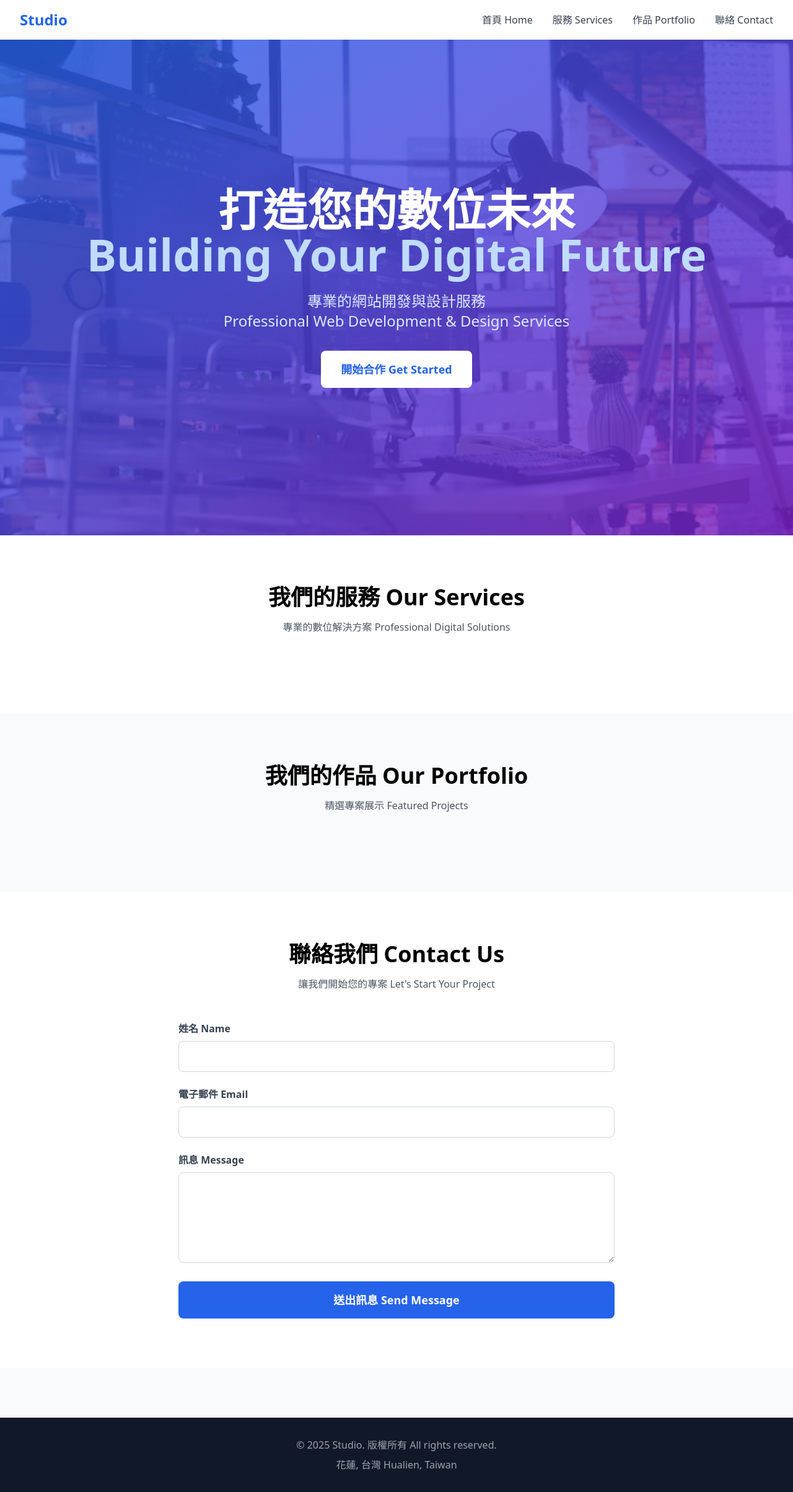
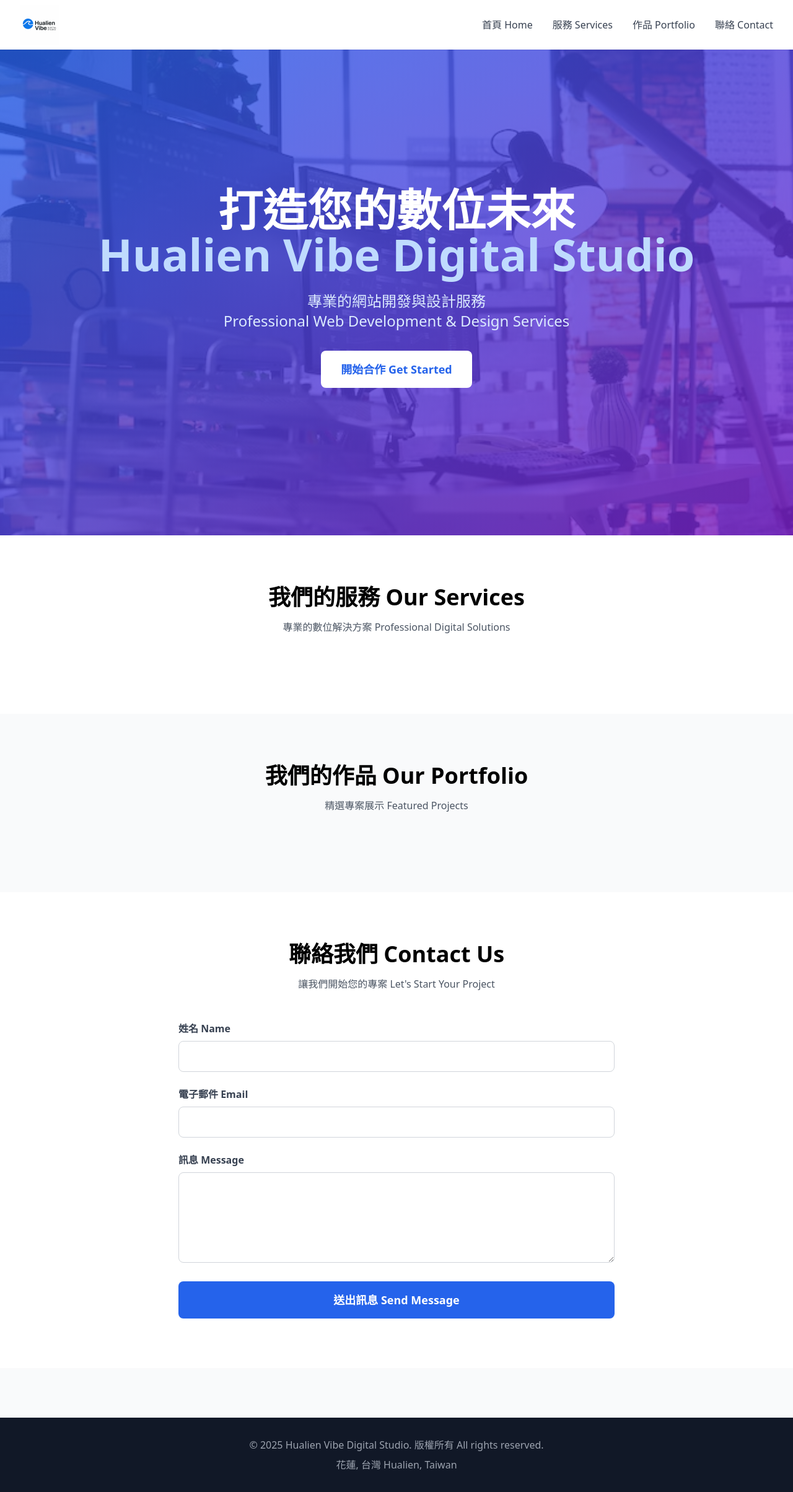
Before and after one commit to maxim1976/company, a Django app: page / in a window 1280 px wide. Shown: the whole page at 62% size. Run offline with Django 5.2, Linux system fonts and the light colour scheme; data that the repository does not hold is empty; some libraries are stand-ins or nearby versions.

Commit message:
Increase logo size to 64px height

```diff
--- a/backend/templates/base.html
+++ b/backend/templates/base.html
@@ -4,7 +4,7 @@
 <head>
     <meta charset="UTF-8">
     <meta name="viewport" content="width=device-width, initial-scale=1.0">
-    <title>{% block title %}Studio - Web Development & Design{% endblock %}</title>
+    <title>{% block title %}Hualien Vibe Digital Studio - Web Development & Design{% endblock %}</title>
     <meta name="description" content="Professional web development and design services in Hualien, Taiwan">
 
     <!-- Tailwind CSS CDN for simplicity -->
@@ -19,8 +19,10 @@
     <!-- Navigation -->
     <nav class="fixed top-0 w-full bg-white shadow-sm z-50">
         <div class="max-w-7xl mx-auto px-4 sm:px-6 lg:px-8">
-            <div class="flex justify-between items-center h-16">
-                <div class="text-2xl font-bold text-blue-600">Studio</div>
+            <div class="flex justify-between items-center h-20">
+                <a href="#home" class="flex items-center space-x-2">
+                    <img src="{% static 'images/logo.png' %}" alt="Hualien Vibe Digital Studio" class="h-16 w-auto">
+                </a>
                 <div class="hidden md:flex space-x-8">
                     <a href="#home" class="text-gray-700 hover:text-blue-600 transition">首頁 Home</a>
                     <a href="#services" class="text-gray-700 hover:text-blue-600 transition">服務 Services</a>
@@ -53,7 +55,7 @@
     <!-- Footer -->
     <footer class="bg-gray-900 text-white py-8 mt-20">
         <div class="max-w-7xl mx-auto px-4 sm:px-6 lg:px-8 text-center">
-            <p class="text-gray-400">&copy; 2025 Studio. 版權所有 All rights reserved.</p>
+            <p class="text-gray-400">&copy; 2025 Hualien Vibe Digital Studio. 版權所有 All rights reserved.</p>
             <p class="text-gray-400 mt-2">花蓮, 台灣 Hualien, Taiwan</p>
         </div>
     </footer>
--- a/backend/templates/landing_page/index.html
+++ b/backend/templates/landing_page/index.html
@@ -8,7 +8,7 @@
     <div class="max-w-7xl mx-auto px-4 sm:px-6 lg:px-8 text-center relative z-10">
         <h1 class="text-5xl md:text-7xl font-bold mb-6">
             打造您的數位未來<br>
-            <span class="text-blue-200">Building Your Digital Future</span>
+            <span class="text-blue-200">Hualien Vibe Digital Studio</span>
         </h1>
         <p class="text-xl md:text-2xl mb-8 text-blue-100">
             專業的網站開發與設計服務<br>
```
Also changed, not shown: backend/static/images/logo.png (added), 1 other file.
